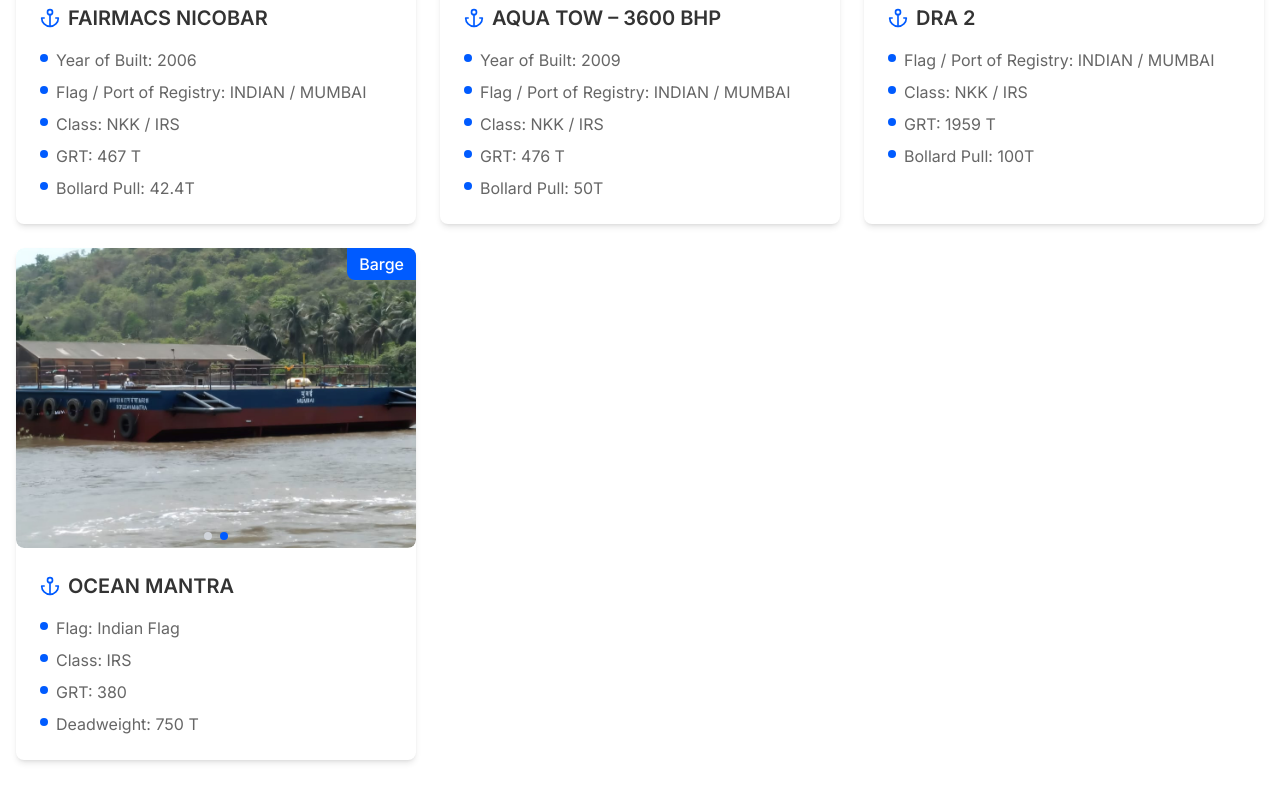
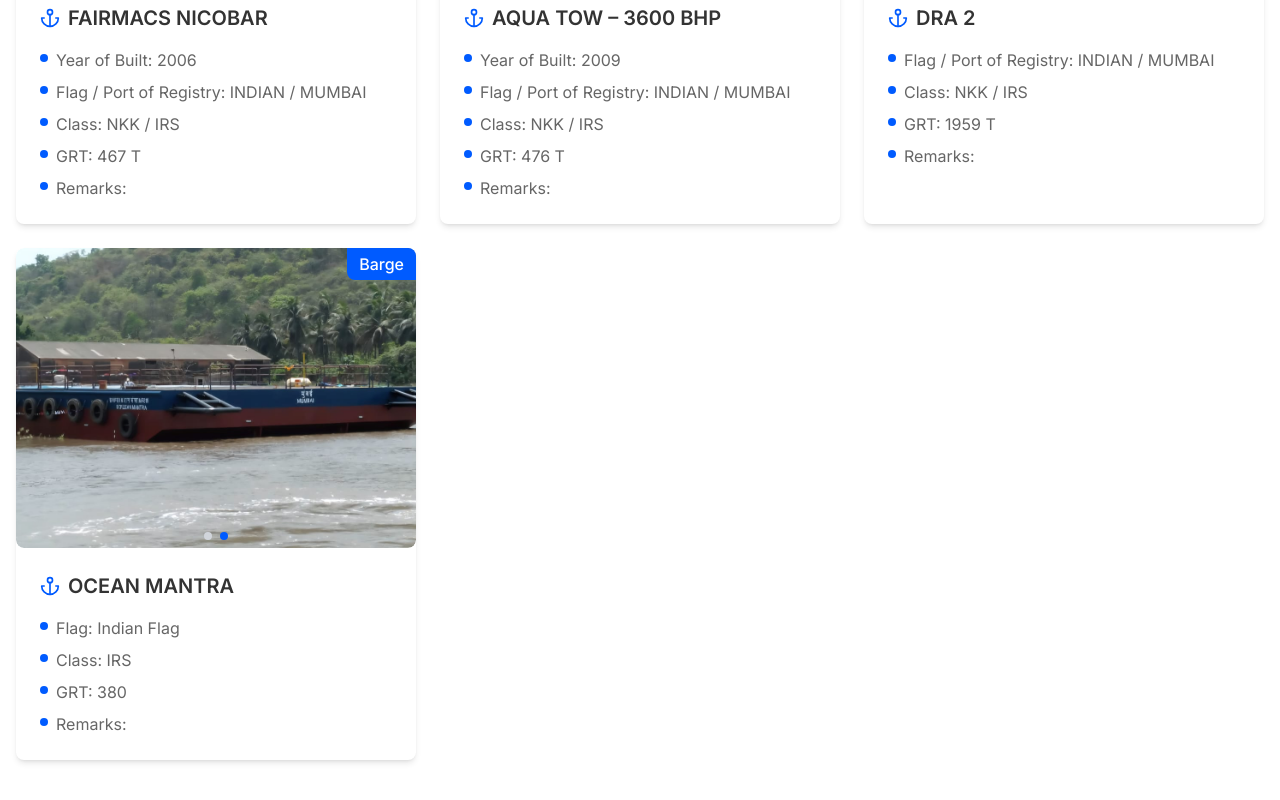
Before and after one commit to AadidevRaizada/Fullahead, a React (Vite) app: page /fleet in a window 1280 px wide. Shown: the part 1512-2312 px from the top of the page. Built offline with nearby package versions, Linux system fonts and the light colour scheme.

Commit message:
remarks added

```diff
--- a/src/pages/FleetPage.tsx
+++ b/src/pages/FleetPage.tsx
@@ -17,7 +17,7 @@ const FleetPage: React.FC = () => {
         'Flag: St. Kitts & Nevis',
         'Class: IRS',
         'GRT: 1316 T',
-        'Bollard Pull: 100T'
+        'Remarks:'
 
       ]
     },
@@ -33,7 +33,7 @@ const FleetPage: React.FC = () => {
         'Flag: INDIAN',
         'Class: IRS',
         'GRT: 1320 T',
-        'Bollard Pull: 100T'
+        'Remarks:'
 
       ]
     },
@@ -49,7 +49,7 @@ const FleetPage: React.FC = () => {
         'Class: IRS',
         'GRT: 467 T',
         'Bollard Pull: 42.4T',
-
+        'Remarks:'
       ]
     },
     {
@@ -64,7 +64,7 @@ const FleetPage: React.FC = () => {
         'Flag / Port of Registry: INDIAN / MUMBAI',
         'Class: NKK / IRS',
         'GRT: 467 T',
-        'Bollard Pull: 42.4T',
+        'Remarks:'
       ]
     },
     {
@@ -79,7 +79,7 @@ const FleetPage: React.FC = () => {
         'Flag / Port of Registry: INDIAN / MUMBAI',
         'Class: NKK / IRS',
         'GRT: 476 T',
-        'Bollard Pull: 50T',
+        'Remarks:'
 
 
       ]
@@ -95,7 +95,7 @@ const FleetPage: React.FC = () => {
         'Flag / Port of Registry: INDIAN / MUMBAI',
         'Class: NKK / IRS',
         'GRT: 1959 T',
-        'Bollard Pull: 100T'
+        'Remarks:'
       ]
     },
     {
@@ -109,7 +109,7 @@ const FleetPage: React.FC = () => {
         'Flag: Indian Flag',
         'Class: IRS ',
         'GRT: 380 ',
-        'Deadweight: 750 T '
+        'Remarks:'
       ]
     }
   ];
```
